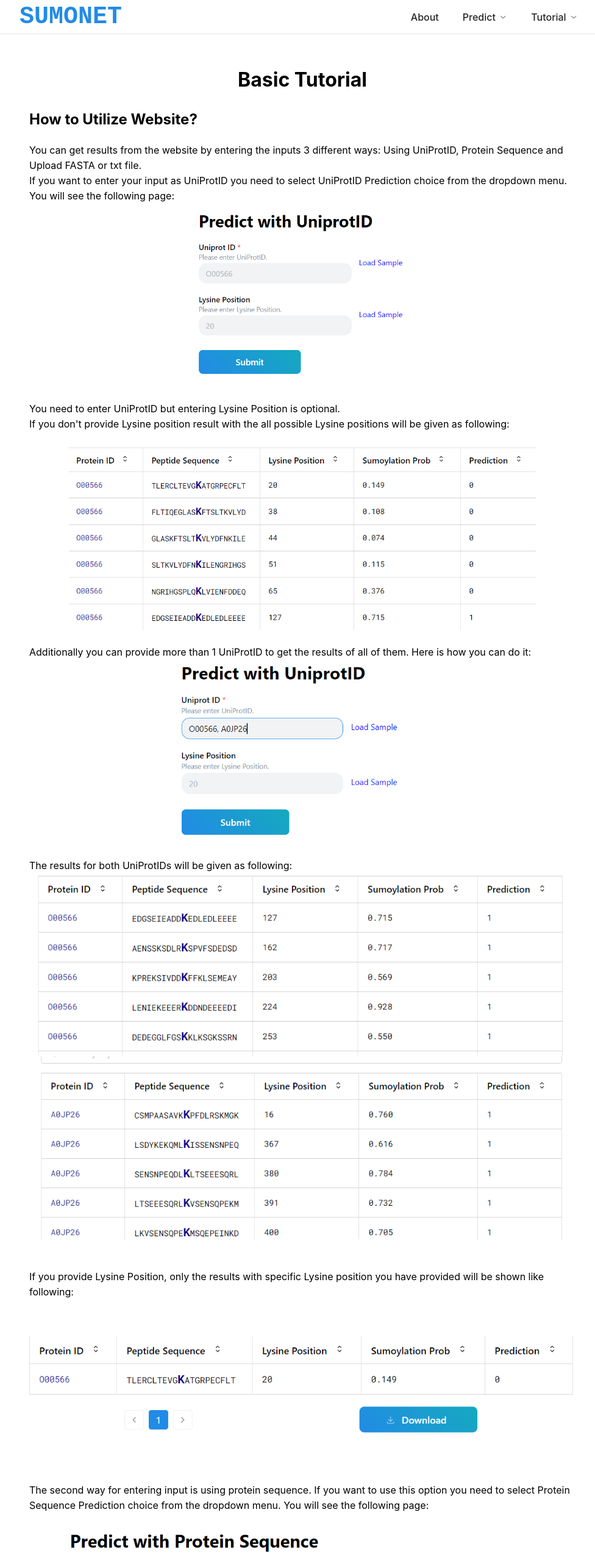
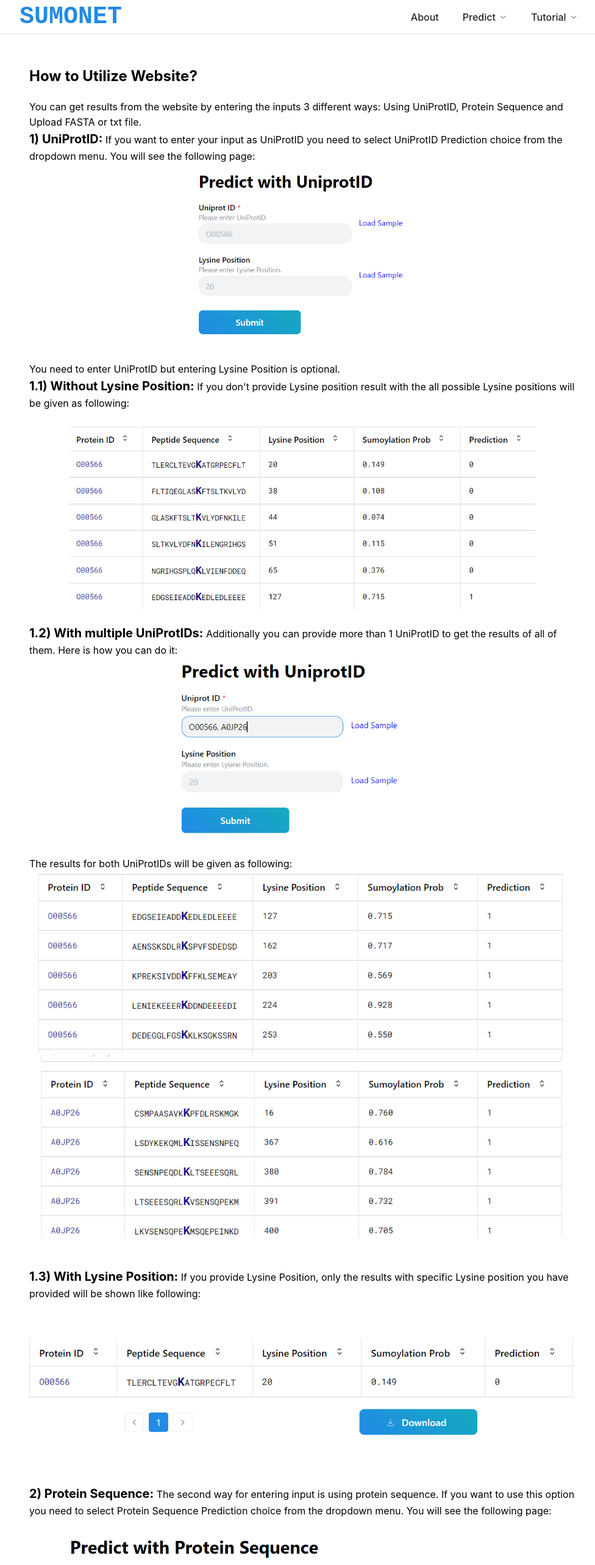
Before and after one commit to tastanlab/SUMOnet-Frontend, a Next.js app: page /beginner-tutorial in a window 1280 px wide. Shown: the top 2566 px of the page at 61% size, without its empty margins (144-1120 px from the left). Built offline with nearby package versions, Linux system fonts and the light colour scheme.

Commit message:
tutorial adjustments

```diff
--- a/app/advanced-tutorial/page.tsx
+++ b/app/advanced-tutorial/page.tsx
@@ -4,7 +4,6 @@ import { Container,Text,Image} from "@mantine/core";
 export default function AdvancedTutorialPage() {
     return (
        <Container style={{paddingBottom:"50px"}}> {/* Advanced Tutorial Başlangıç */}
-          <h1 style={{textAlign:"center"}}>Advanced Tutorial</h1>
                 <Container>
                     <h2>How to Use SUMOnet?</h2>
                     <Text>You can install SUMOnet as a python package as well: <b>pip install sumonet</b></Text>
--- a/app/beginner-tutorial/page.tsx
+++ b/app/beginner-tutorial/page.tsx
@@ -4,11 +4,10 @@ import { Container,Text,Image} from "@mantine/core";
 export default function BeginnerTutorialPage() {
     return (
        <Container>
-       <h1 style={{textAlign:"center"}}>Basic Tutorial</h1>
           <Container>
             <h2>How to Utilize Website?</h2>
             <Text>You can get results from the website by entering the inputs 3 different ways: Using UniProtID, Protein Sequence and Upload FASTA or txt file.</Text>
-            <Text>If you want to enter your input as UniProtID you need to select UniProtID Prediction choice from the dropdown menu. You will see
+            <Text> <b style={{ fontSize: "20px" }}>1) UniProtID:</b> If you want to enter your input as UniProtID you need to select UniProtID Prediction choice from the dropdown menu. You will see
               the following page: </Text>
               <Image
           src="/uniProtIDPrediction.png"
@@ -19,7 +18,7 @@ export default function BeginnerTutorialPage() {
           />
           <br/>
           <Text>You need to enter UniProtID but entering Lysine Position is optional.</Text>
-          <Text>If you don't provide Lysine position result with
+          <Text> <b style={{ fontSize: "20px" }}>1.1) Without Lysine Position:</b> If you don't provide Lysine position result with
             the all possible Lysine positions will be given as following:</Text>
             <br/>
             <Image
@@ -30,7 +29,7 @@ export default function BeginnerTutorialPage() {
           height="300px"
           />
           <br/>
-          <Text>Additionally you can provide more than 1 UniProtID to get the results of all of them. Here is how you can do it: </Text>
+          <Text> <b style={{ fontSize: "20px" }}>1.2) With multiple UniProtIDs:</b> Additionally you can provide more than 1 UniProtID to get the results of all of them. Here is how you can do it: </Text>
           <Image
           src="/UniprotIdMulti.png"
           alt="Output"
@@ -53,7 +52,7 @@ export default function BeginnerTutorialPage() {
           width="600px"
           />
           <br/> <br/>
-          <Text>If you provide Lysine Position, only the results with specific Lysine position you have provided will be shown like following:</Text>
+          <Text><b style={{ fontSize: "20px" }}>1.3) With Lysine Position:</b> If you provide Lysine Position, only the results with specific Lysine position you have provided will be shown like following:</Text>
           <Image
           src="/exampleOutput2.png"
           alt="Output"
@@ -61,7 +60,7 @@ export default function BeginnerTutorialPage() {
           fit="contain"
           height="300px"
           />
-          <Text> The second way for entering input is using protein sequence. If you want to use this option you need to select
+          <Text> <b style={{ fontSize: "20px" }}>2) Protein Sequence:</b> The second way for entering input is using protein sequence. If you want to use this option you need to select
             Protein Sequence Prediction choice from the dropdown menu. You will see the following page:
           </Text>
           <br/>
@@ -73,7 +72,7 @@ export default function BeginnerTutorialPage() {
           height="300px"
           />
           <Text>You can use sample protein sequence to try, or you can use your own protein sequence to make predictions.</Text> <br/>
-          <Text>The last option for entering option is using FASTA or txt file to make predictions.</Text>
+          <Text> <b style={{ fontSize: "20px" }}>3) FASTA:</b> The last option for entering option is using FASTA or txt file to make predictions.</Text>
           <Text>If you want to use this you need to select Fasta File Prediction from the dropdown menu. You will see the following page:</Text>
           <br/>
           <Image
@@ -84,7 +83,7 @@ export default function BeginnerTutorialPage() {
           height="300px"
           />
           </Container>
-          <Text>You can use sample FASTA File to try, or you can use your own FASTA or txt file to make predictions.</Text>
+          <Text> You can use sample FASTA File to try, or you can use your own FASTA or txt file to make predictions.</Text>
        </Container>
     );
   }
--- a/components/navbar/HeaderMenu.tsx
+++ b/components/navbar/HeaderMenu.tsx
@@ -18,8 +18,8 @@ const links = [
   {
     label: 'Tutorial',
     links: [
-      { link: '/beginner-tutorial', label: 'Basic Tutorial' },
-      { link: '/advanced-tutorial', label: 'Advanced Tutorial' }
+      { link: '/beginner-tutorial', label: 'Website Tutorial' },
+      { link: '/advanced-tutorial', label: 'Package Tutorial' }
     ]
   }
 ];
```
